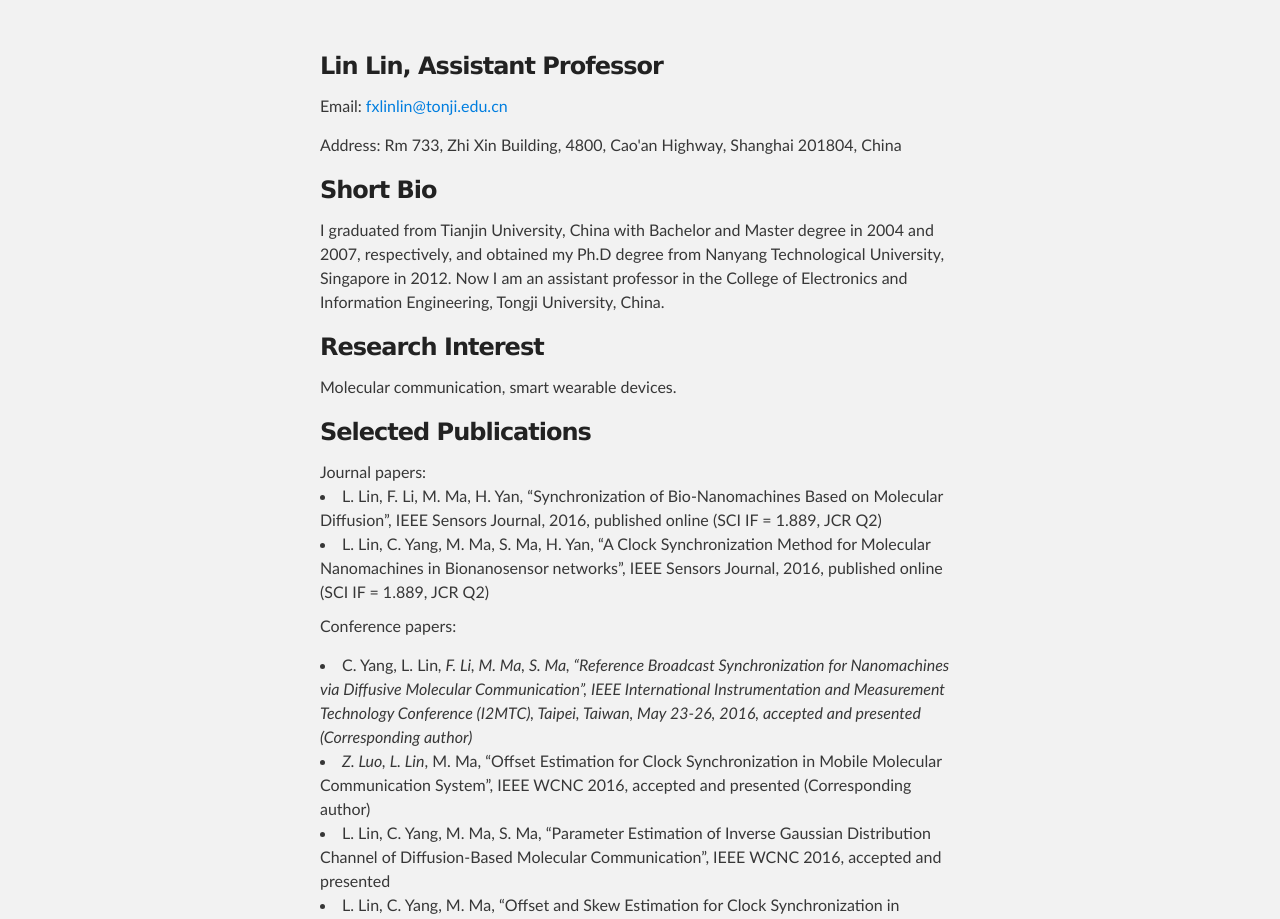
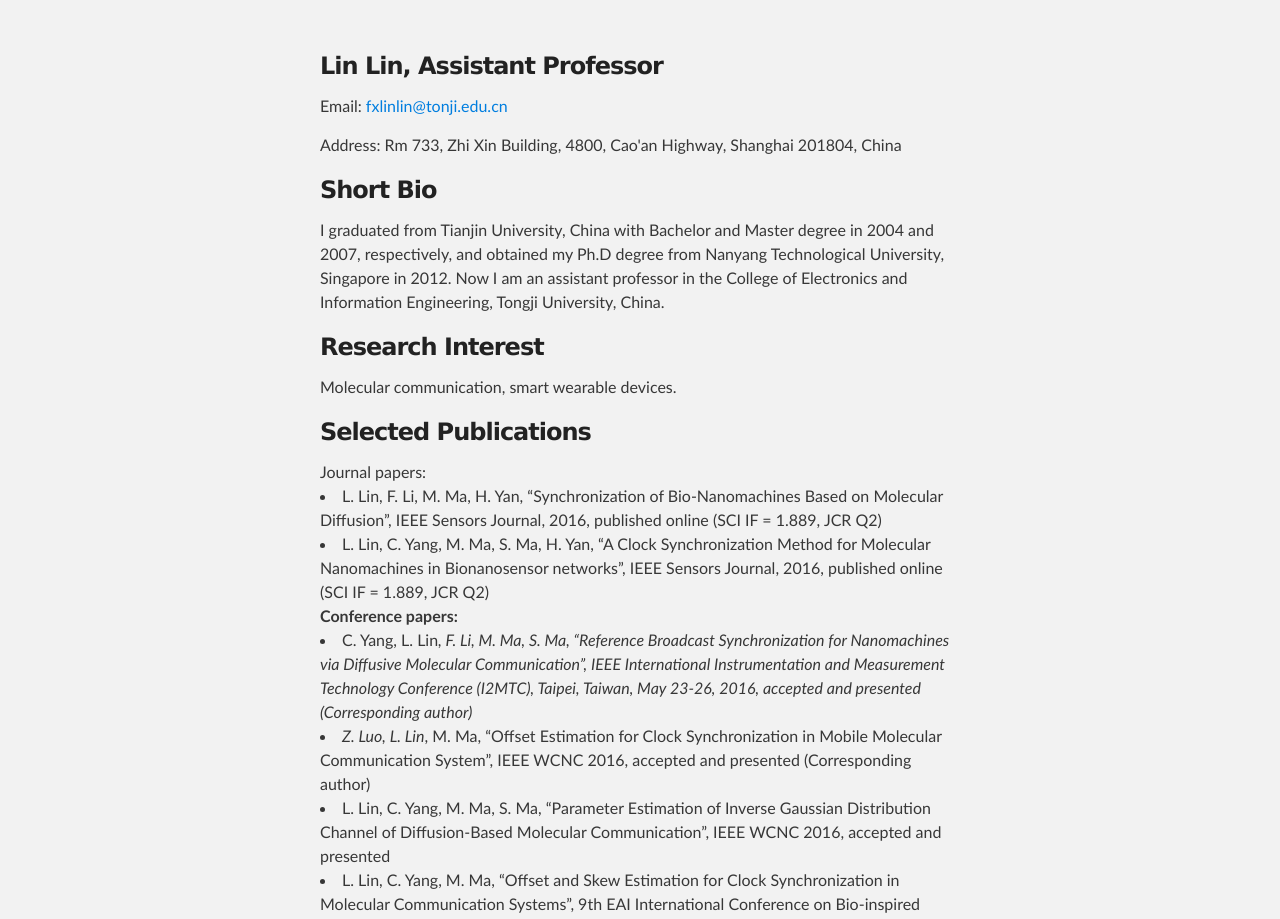
Before and after one commit to fxlinlin/fxlinlin, a plain HTML site: page index.html in a window 1280 px wide. Shown: the part 176-1095 px from the top of the page. Drawn offline with Linux system fonts and the light colour scheme.

Commit message:
Update index.html

```diff
--- a/index.html
+++ b/index.html
@@ -51,7 +51,7 @@ Rm 733, Zhi Xin Building,
 <b>Journal papers:</b>
 <li>L. Lin, F. Li, M. Ma, H. Yan, “Synchronization of Bio-Nanomachines Based on Molecular Diffusion”, IEEE Sensors Journal, 2016, published online (SCI IF = 1.889, JCR Q2)</li>
 <li>L. Lin, C. Yang, M. Ma, S. Ma, H. Yan, “A Clock Synchronization Method for Molecular Nanomachines in Bionanosensor networks”, IEEE Sensors Journal, 2016, published online (SCI IF = 1.889, JCR Q2)</li>
-<p><b>Conference papers:</b></p>
+<strong>Conference papers:</strong>
 <li>C. Yang, L. Lin<em>, F. Li, M. Ma, S. Ma, “Reference Broadcast Synchronization for Nanomachines via Diffusive Molecular Communication”, IEEE International Instrumentation and Measurement Technology Conference (I2MTC), Taipei, Taiwan, May 23-26, 2016, accepted and presented (Corresponding author)</li>
 <li>Z. Luo, L. Lin</em>, M. Ma, “Offset Estimation for Clock Synchronization in Mobile Molecular Communication System”, IEEE WCNC 2016, accepted and presented (Corresponding author)</li>
 <li>L. Lin, C. Yang, M. Ma, S. Ma, “Parameter Estimation of Inverse Gaussian Distribution Channel of Diffusion-Based Molecular Communication”, IEEE WCNC 2016, accepted and presented</li>
```
